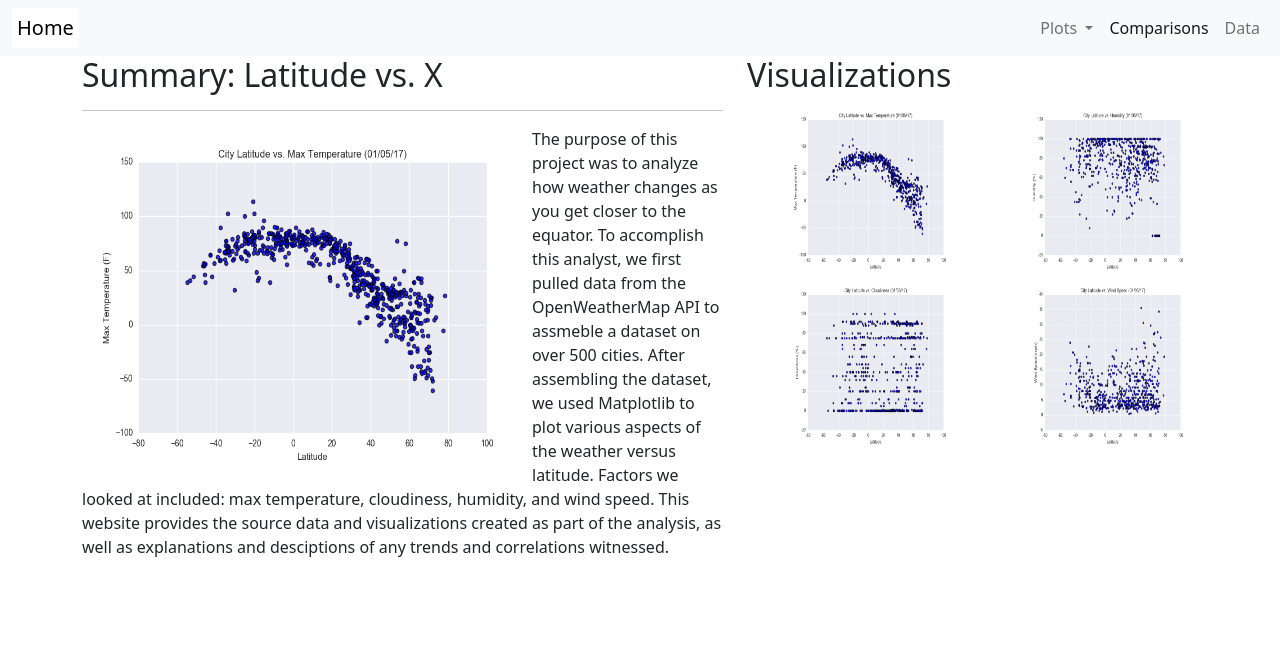
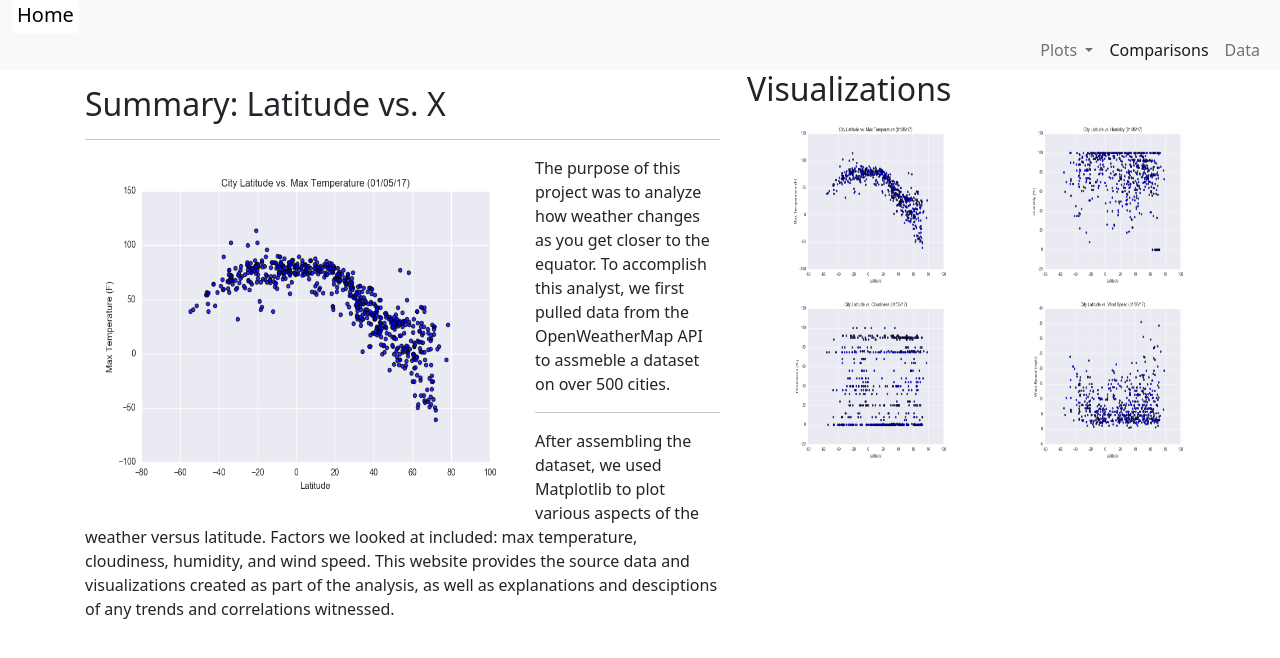
Before and after one commit to madelinesachtler/web-design-challenge, a plain HTML site: page Resources/index.html in a window 1280 px wide. Drawn offline with nearby package versions, Linux system fonts and the light colour scheme.

Commit message:
final push

```diff
--- a/Resources/index.html
+++ b/Resources/index.html
@@ -13,7 +13,7 @@
 
 
     <body>
-        <nav class="navbar navbar-expand-lg navbar-light bg-light">
+        <nav class=" navbar-expand-lg navbar-light bg-light">
 
             <div class="container-fluid">
               <a class="navbar-brand navchange" href="index.html">Home</a>
@@ -48,7 +48,7 @@
           </nav>
           <div class="container">
             <div class = "row">
-                <div class="col-md-7">
+                <div class="col-md-7 header">
                     <h2> Summary:  Latitude vs. X  </h2>
                     <hr>
                       <img class = "leftimage" src="assets/images/Fig1.png">
@@ -57,7 +57,7 @@
                     a dataset on over 500 cities.
 
 
-
+                    <hr>
                     After assembling the dataset, we used Matplotlib to plot various aspects of the weather versus latitude. Factors
                     we looked at included: max temperature, cloudiness, humidity, and wind speed. This website provides the source data and visualizations
                     created as part of the analysis, as well as explanations and desciptions of any
--- a/Resources/style.css
+++ b/Resources/style.css
@@ -10,6 +10,10 @@
     height: 175px;
     float: right;
     display: block;
+}
+.header {
+    padding: 15px;
+
 }
 .comparison {
     width:450px;
@@ -29,6 +33,11 @@
     color: black !important;
     padding: 5px;
 }
+.navbar {
+
+    background: teal
+
+}
 @media only screen and (max-width: 600px) {
     .navchange{
     background-color: teal;
```
